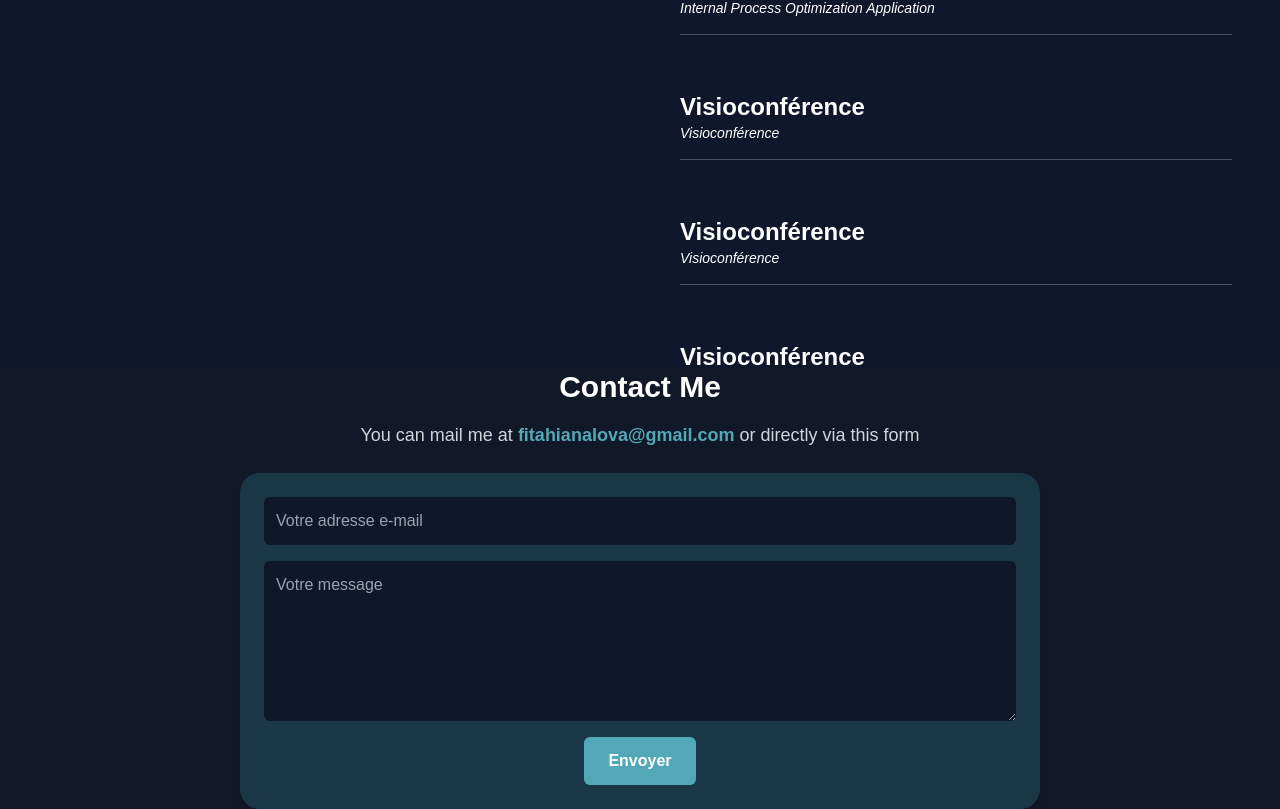
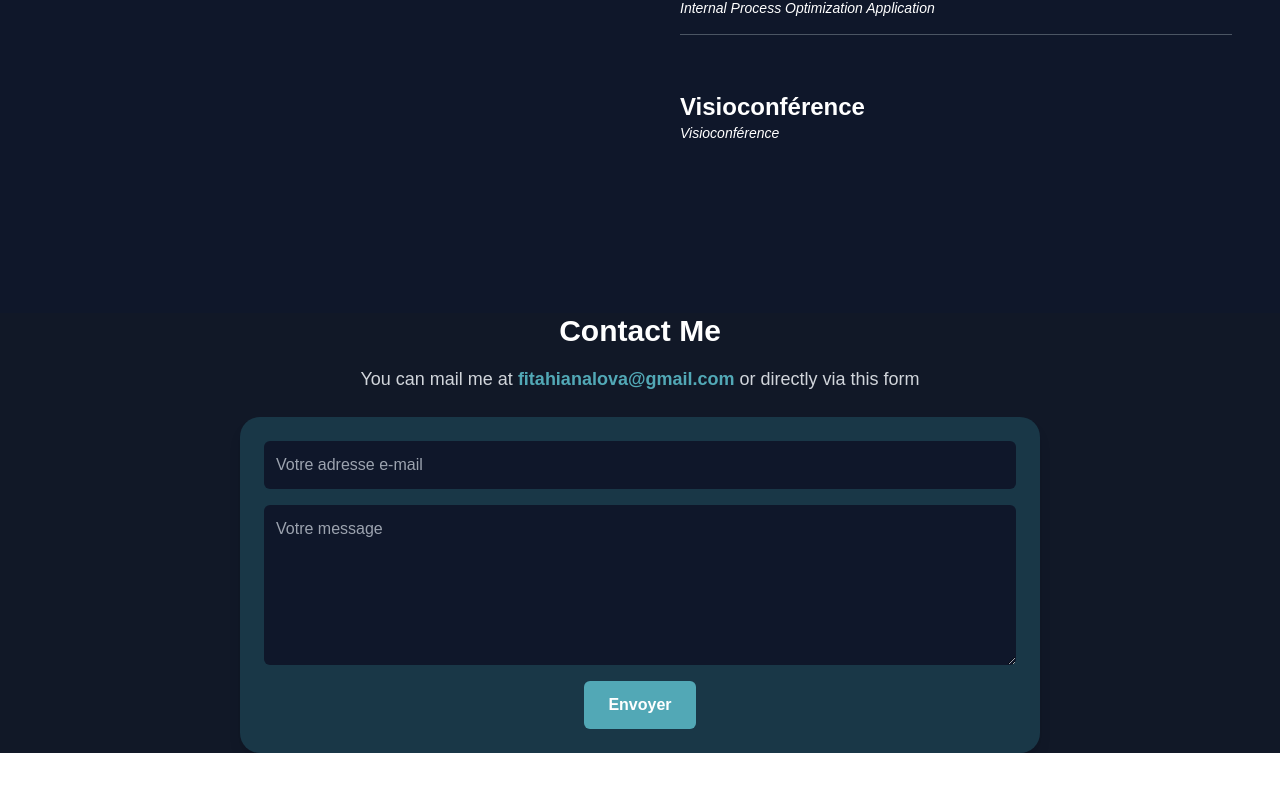
Before and after one commit to Mukkun007/PORTFOLIO-LOVA, a Next.js app: page / in a window 1280 px wide. Shown: the part 4080-4889 px from the top of the page. After the commit the page ends 4833 px from the top, so only its background shows below. Built offline with nearby package versions, Linux system fonts and the light colour scheme.

Commit message:
mock deleted

```diff
--- a/src/components/Projects.tsx
+++ b/src/components/Projects.tsx
@@ -48,33 +48,6 @@ const Projects = () => {
       projectName: t("project.project2"),
       description: t("project.desc2"),
       tech: ["Symfony 6.4", "PHP", "Doctrine", "MySQL"],
-      links: { github: "", website: "" },
-    },
-    {
-      image: "/images/visio.png",
-      title: t("project.title3"),
-      establishment: "",
-      projectName: t("project.project3"),
-      description: t("project.desc3"),
-      tech: ["ExpressJs", "Node.js", "Webrtc"],
-      links: { github: "", website: "" },
-    },
-    {
-      image: "/images/visio.png",
-      title: t("project.title3"),
-      establishment: "",
-      projectName: t("project.project3"),
-      description: t("project.desc3"),
-      tech: ["ExpressJs", "Node.js", "Webrtc"],
-      links: { github: "", website: "" },
-    },
-    {
-      image: "/images/visio.png",
-      title: t("project.title3"),
-      establishment: "",
-      projectName: t("project.project3"),
-      description: t("project.desc3"),
-      tech: ["ExpressJs", "Node.js", "Webrtc"],
       links: { github: "", website: "" },
     },
     {
```
